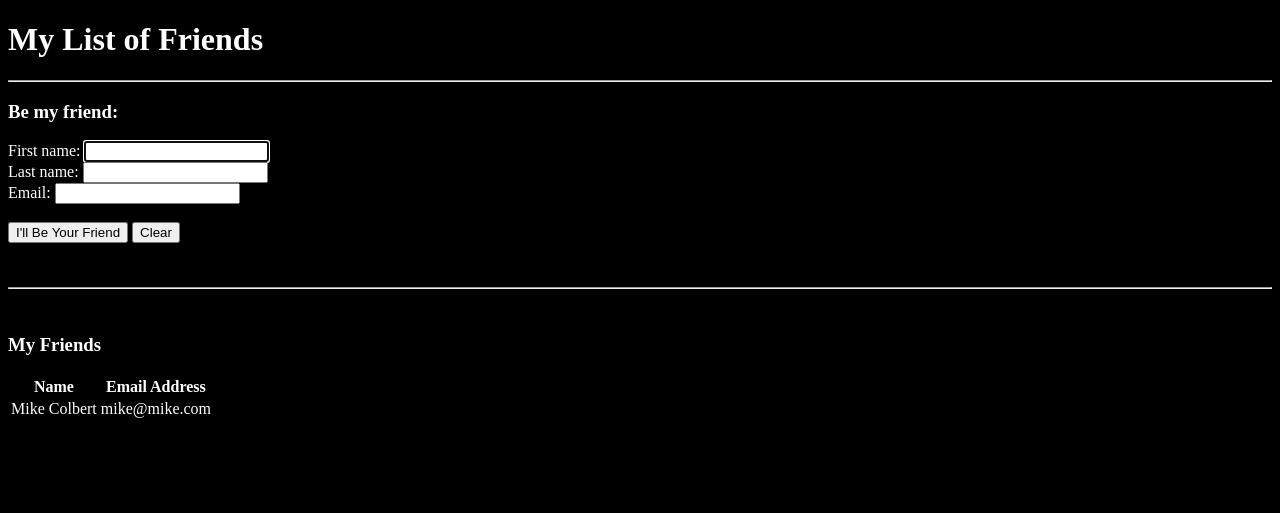
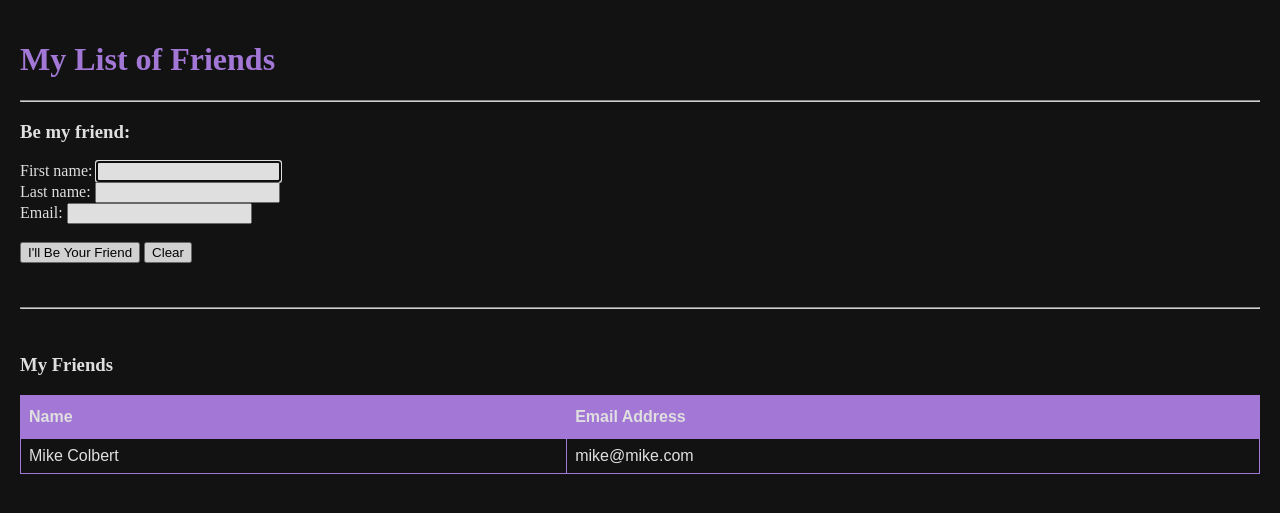
Before and after one commit to mikecolbert/flask_demo, a Flask app: page / in a window 1280 px wide. Shown: the top 513 px of the page. Run offline with Flask 2, Linux system fonts and the light colour scheme.

Commit message:
changed dark mode styling

```diff
--- a/static/css/stylesheet.css
+++ b/static/css/stylesheet.css
@@ -1,6 +1,48 @@
+/* purple = #ba87f5 */
+/* black = #121212 */
+/* white = #FFFFFF at .87 or .6 opacity */
+
 body {
-  background-color: #000000;
+  background-color: #121212;
   color: #ffffff;
+  opacity: 0.87;
+  margin: 10px;
+  padding: 10px;
+}
+
+h1 {
+  color: #ba87f5;
+}
+
+#friends {
+  font-family: Arial, Helvetica, sans-serif;
+  border-collapse: collapse;
+  width: 100%;
+}
+
+#friends td,
+#friends th {
+  border: 1px solid #ba87f5;
+  padding: 8px;
+}
+
+#friends tr:nth-child(even) {
+  background-color: #ffffff;
+  opacity: 0.6;
+  color: black;
+}
+
+#friends tr:hover {
+  background-color: #ba87f5;
+  color: black;
+}
+
+#friends th {
+  padding-top: 12px;
+  padding-bottom: 12px;
+  text-align: left;
+  background-color: #ba87f5;
+  color: white;
 }
 
 input[readonly] {
--- a/templates/index.html
+++ b/templates/index.html
@@ -23,7 +23,7 @@
 <br />
 {% if friends %}
 <h3>My Friends</h3>
-<table>
+<table id="friends">
   <thead>
     <tr>
       <th scope="col">Name</th>
```
